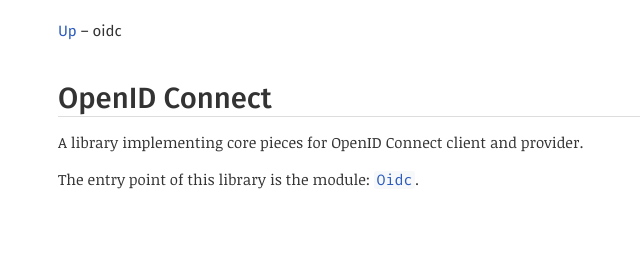
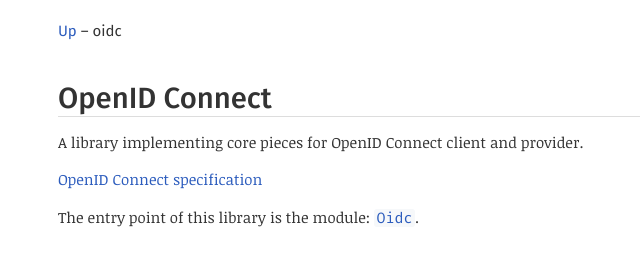
Before and after one commit to ulrikstrid/ocaml-oidc, a plain HTML site: page oidc/index.html in a window 1280 px wide. Shown: the whole page, without its empty margins (229-869 px from the left). Drawn offline with Linux system fonts and the light colour scheme.

Commit message:
Deploying to gh-pages from  @ b41b83f89726e2c6d4eea8c8ae102b7eaefe49ac 🚀

```diff
--- a/oidc/index.html
+++ b/oidc/index.html
@@ -1,2 +1,2 @@
 <!DOCTYPE html>
-<html xmlns="http://www.w3.org/1999/xhtml"><head><title>index (oidc.index)</title><link rel="stylesheet" href="../odoc.css"/><meta charset="utf-8"/><meta name="generator" content="odoc 1.5.1"/><meta name="viewport" content="width=device-width,initial-scale=1.0"/><script src="../highlight.pack.js"></script><script>hljs.initHighlightingOnLoad();</script></head><body><div class="content"><header><nav><a href="../index.html">Up</a> – oidc</nav><h1 id="openid-connect"><a href="#openid-connect" class="anchor"></a>OpenID Connect</h1><p>A library implementing core pieces for OpenID Connect client and provider.</p><p>The entry point of this library is the module: <a href="Oidc/index.html"><code>Oidc</code></a>.</p></header></div></body></html>
+<html xmlns="http://www.w3.org/1999/xhtml"><head><title>index (oidc.index)</title><link rel="stylesheet" href="../odoc.css"/><meta charset="utf-8"/><meta name="generator" content="odoc 1.5.1"/><meta name="viewport" content="width=device-width,initial-scale=1.0"/><script src="../highlight.pack.js"></script><script>hljs.initHighlightingOnLoad();</script></head><body><div class="content"><header><nav><a href="../index.html">Up</a> – oidc</nav><h1 id="openid-connect"><a href="#openid-connect" class="anchor"></a>OpenID Connect</h1><p>A library implementing core pieces for OpenID Connect client and provider.</p><p><a href="https://openid.net/specs/openid-connect-core-1_0.html">OpenID Connect specification</a></p><p>The entry point of this library is the module: <a href="Oidc/index.html"><code>Oidc</code></a>.</p></header></div></body></html>
```
